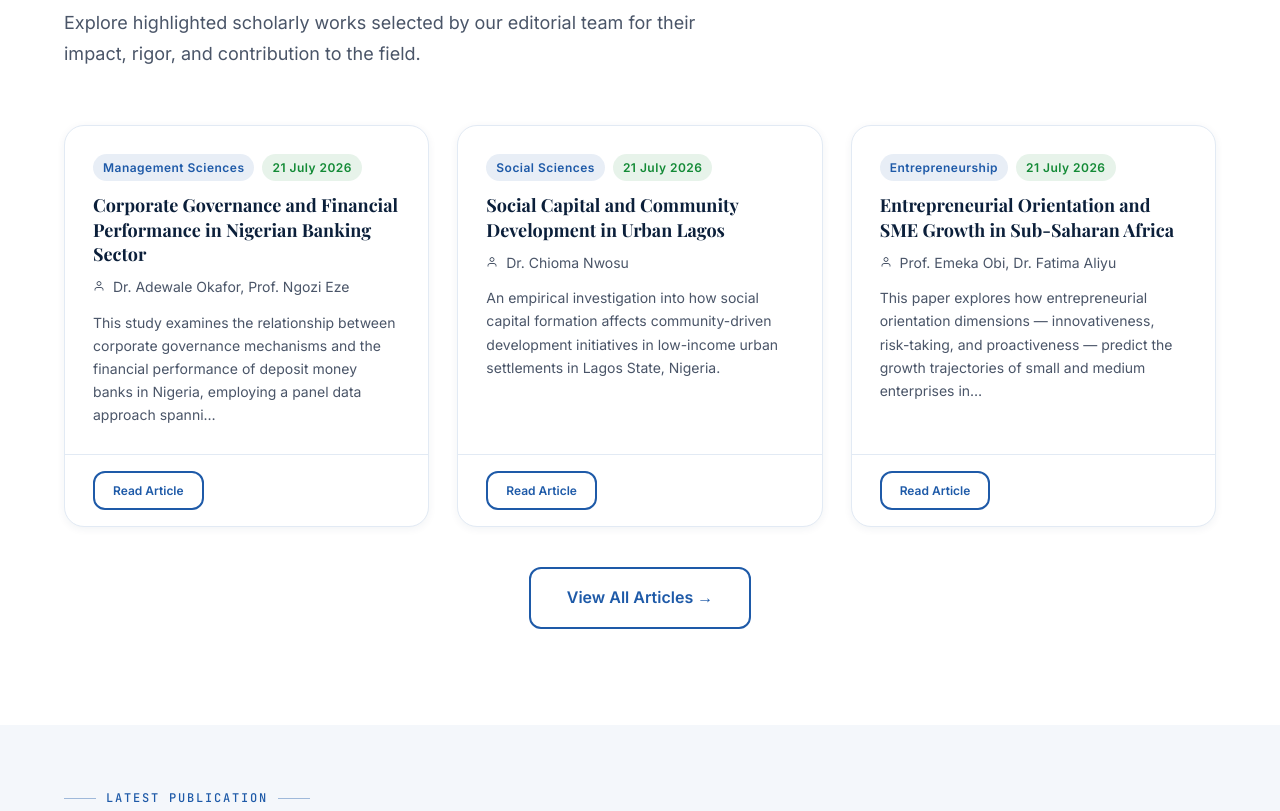
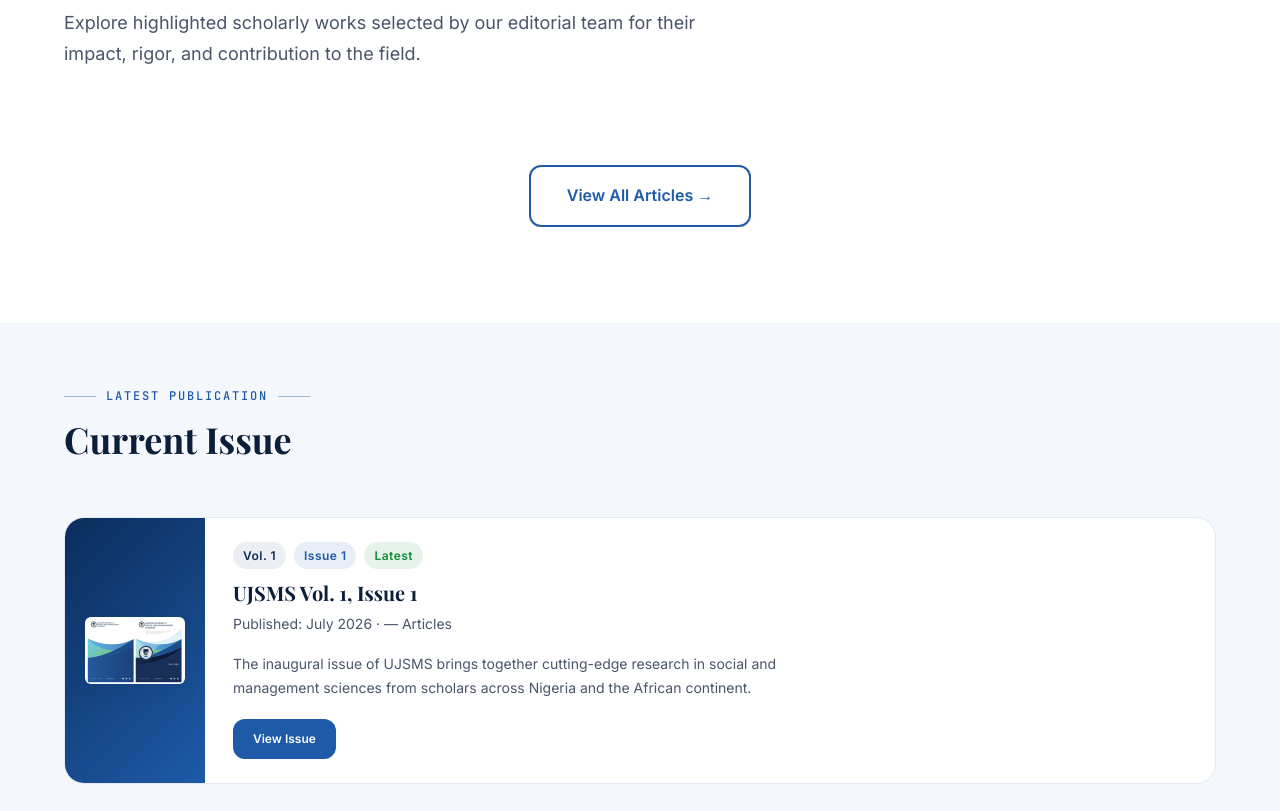
Before and after one commit to richyabe/unilesa-journal, a plain HTML site: page index.html in a window 1280 px wide. Shown: the part 1360-2171 px from the top of the page. Drawn offline with nearby package versions, Linux system fonts and the light colour scheme; no server answers.

Commit message:
Update index.html

```diff
--- a/index.html
+++ b/index.html
@@ -332,21 +332,14 @@
 // Fallback content when Supabase is not configured yet
 function getFallbackArticles(count = 3) {
   const samples = [
-    { id:'1', title:'Corporate Governance and Financial Performance in Nigerian Banking Sector', authors:['Dr. Adewale Okafor','Prof. Ngozi Eze'], abstract:'This study examines the relationship between corporate governance mechanisms and the financial performance of deposit money banks in Nigeria, employing a panel data approach spanning 2015–2024.', category:'Management Sciences', created_at: new Date().toISOString(), featured: true },
-    { id:'2', title:'Social Capital and Community Development in Urban Lagos', authors:['Dr. Chioma Nwosu'], abstract:'An empirical investigation into how social capital formation affects community-driven development initiatives in low-income urban settlements in Lagos State, Nigeria.', category:'Social Sciences', created_at: new Date().toISOString(), featured: true },
-    { id:'3', title:'Entrepreneurial Orientation and SME Growth in Sub-Saharan Africa', authors:['Prof. Emeka Obi','Dr. Fatima Aliyu'], abstract:'This paper explores how entrepreneurial orientation dimensions — innovativeness, risk-taking, and proactiveness — predict the growth trajectories of small and medium enterprises in Sub-Saharan Africa.', category:'Entrepreneurship', created_at: new Date().toISOString(), featured: true },
-    { id:'4', title:'Digital Transformation in Public Sector Management', authors:['Dr. Kemi Adebayo'], abstract:'A systematic review of digital transformation initiatives in Nigeria\'s public sector, examining implementation challenges, success factors, and implications for service delivery.', category:'Public Administration', created_at: new Date().toISOString() },
-    { id:'5', title:'Microfinance and Poverty Alleviation: Evidence from Rural Nigeria', authors:['Dr. Aminu Bello','Prof. Grace Adesanya'], abstract:'This study evaluates the effectiveness of microfinance institution interventions on poverty alleviation among rural households in Northern Nigeria.', category:'Economics', created_at: new Date().toISOString() },
-    { id:'6', title:'Organizational Culture and Employee Retention in Nigerian Universities', authors:['Dr. Taiwo Ogundele'], abstract:'Examining how organizational culture dimensions predict employee retention outcomes in selected Nigerian federal universities, with implications for human resource management.', category:'Human Resources', created_at: new Date().toISOString() },
+
   ];
   return samples.slice(0, count);
 }
 
 function getFallbackAnnouncements() {
   return [
-    { id:'1', type:'call-for-papers', title:'Call for Papers — Vol. 1, Issue 2', body:'We invite submission of original research articles for the upcoming issue. Deadline: September 30, 2026.', created_at: new Date().toISOString() },
-    { id:'2', type:'news', title:'UJSMS Now Indexed on African Journals Online', body:'We are delighted to announce that UJSMS has been accepted for indexing on AJOL (African Journals OnLine).', created_at: new Date().toISOString() },
-    { id:'3', type:'event', title:'International Conference on Social Sciences 2026', body:'UJSMS is proud to sponsor the upcoming ICSS 2026 conference in Abuja. Submit your extended abstracts by August 15.', created_at: new Date().toISOString() },
+
   ];
 }
 </script>
```
